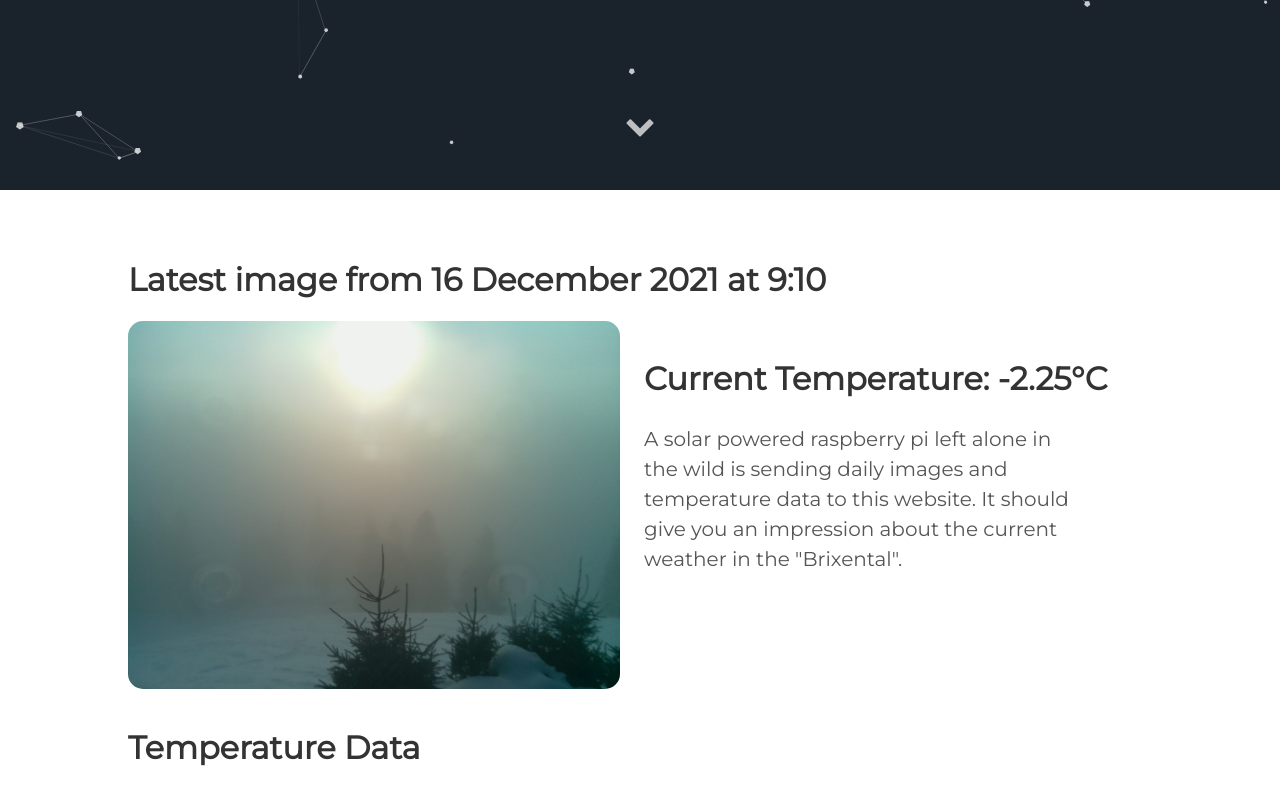
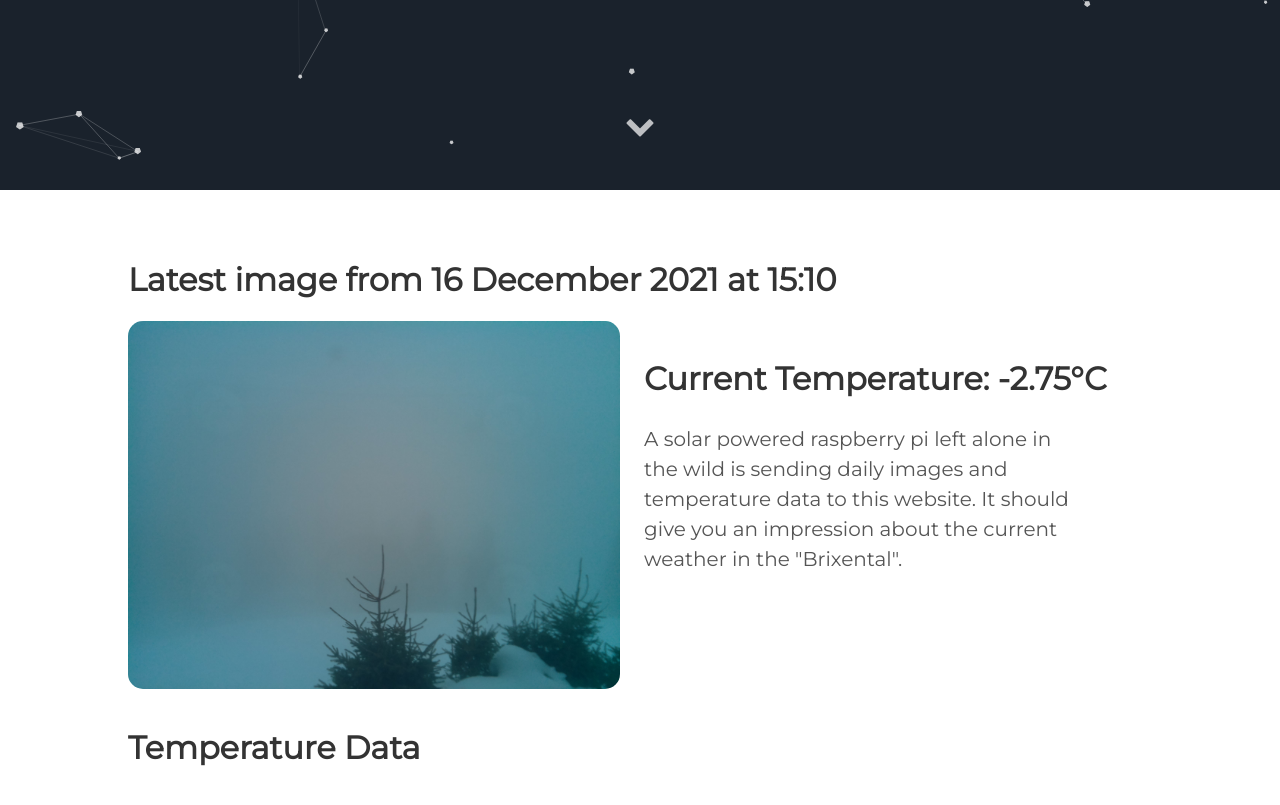
Before and after one commit to vektorious/vektorious.github.io, a Jekyll site: the page built from resources/huette.md, in a window 1280 px wide and 900 px high, scrolled down 710 px. Shown: the top 805 px of the window. Built offline with Jekyll 4.4.1, drawn with Linux system fonts in a browser that asks for light colours.

Commit message:
I'm a bot beep boop

```diff
--- a/resources/huette.md
+++ b/resources/huette.md
@@ -6,13 +6,13 @@ image: '/assets/img/'
 description: 'Live image from the Austrian alps'
 twitter_text: ' '
 ---
-## Latest image from 16 December 2021 at  9:10
+## Latest image from 16 December 2021 at 15:10
 <div class="huette">
   <div class="huette-image">
     <img src="{{ "/assets/img/huette.jpg" | prepend: site.baseurl }}">
   </div>
   <div class="huette-text">
-        <h2>Current Temperature: -2.25°C</h2>
+        <h2>Current Temperature: -2.75°C</h2>
         <p>A solar powered raspberry pi left alone in the wild is sending daily images and temperature data to this website. It should give you an impression about the current weather in the "Brixental".</p>
 
   </div>
```
Also changed, not shown: rpi-script/2021-12-16_150923.txt (renamed from rpi-script/2021-12-16_090923.txt, +5 -5 lines), rpi-script/huette.md (+2 -2 lines), assets/img/huette.jpg, assets/img/temp_plot.png, rpi-script/temp_plot.png, 1 other file.
